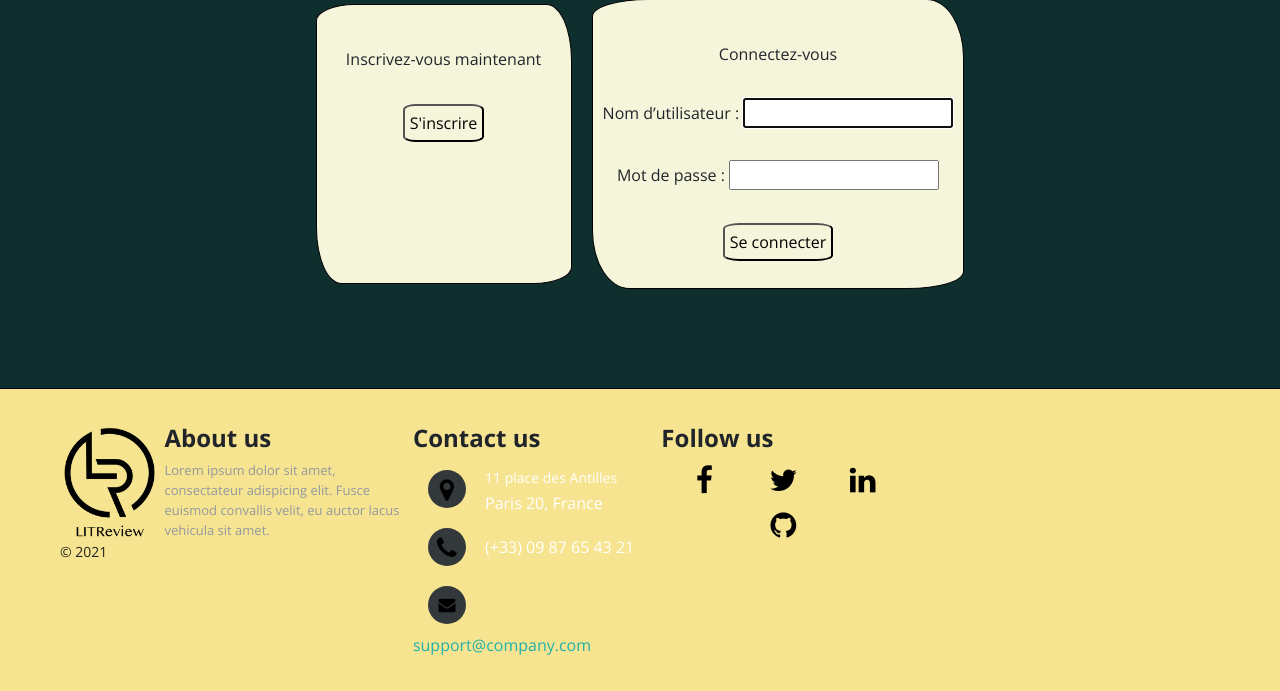
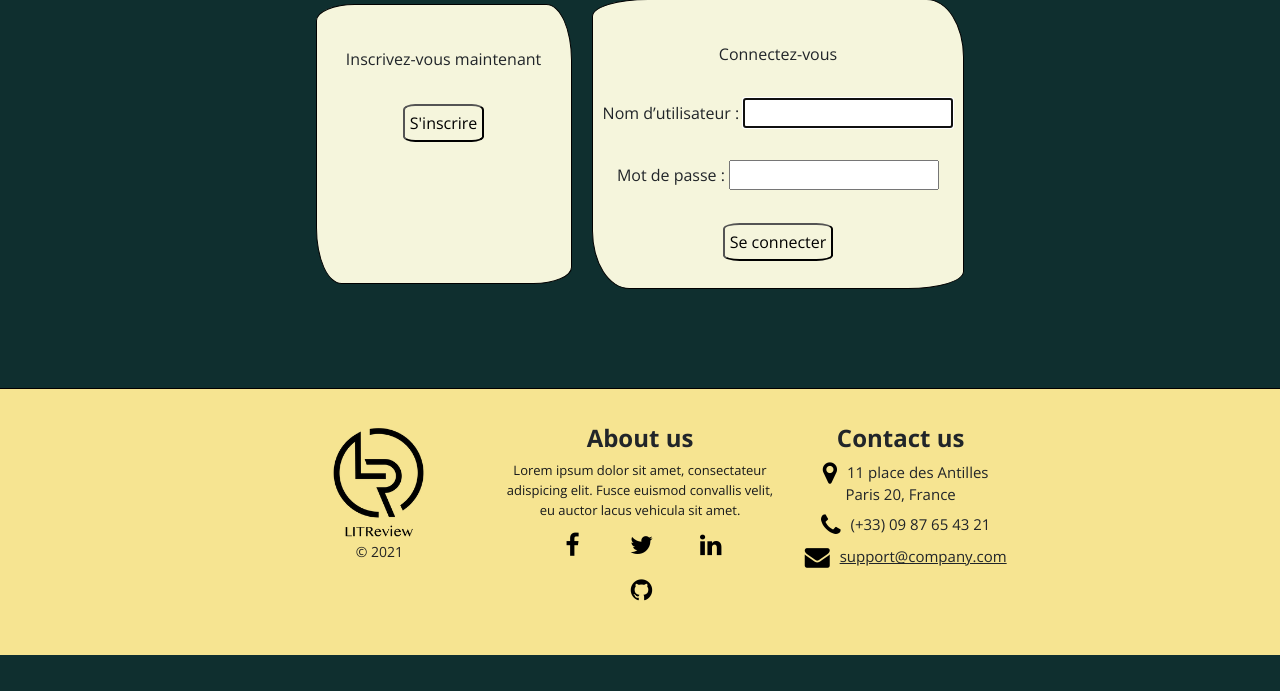
Before and after one commit to mjeammet/DAPY-P9_LITReview, a Django app: page / in a window 1280 px wide. Shown: the part 170-861 px from the top of the page. After the commit the page ends 825 px from the top, so only its background shows below. Run offline with Django 3.2, Linux system fonts and the light colour scheme; some libraries are stand-ins or nearby versions.

Commit message:
fixing footer

```diff
--- a/static/css/footer.css
+++ b/static/css/footer.css
@@ -10,7 +10,7 @@
 	box-shadow: 0 1px 1px 0 rgba(0, 0, 0, 0.12);
 	box-sizing: border-box;
 	width: 100%;
-	text-align: left;
+	text-align: center;
 	font: bold 16px sans-serif;
 	padding: 35px 30px;
 }
@@ -25,8 +25,7 @@
 /* Footer left */
 
 .footer-distributed .footer-left{
-	/* width: 20%; */
-	margin-left: 30px;
+	width: 20%;
 }
 
 /* The company logo */
@@ -45,7 +44,7 @@
 
 .footer-distributed .footer-links{
 	color: black;
-	margin: 20px 0 12px;
+	margin: 15px 0 12px;
 	padding: 0;
 }
 
@@ -67,11 +66,11 @@
 /* Footer Center */
 
 .footer-distributed .footer-center{
-	width: 20%;
+	width: 22%;
 }
 
 .footer-distributed .footer-center i{
-	background-color:  #33383b;
+	/* background-color:  #33383b; */
 	color: black;
 	font-size: 25px;
 	width: 38px;
@@ -79,7 +78,6 @@
 	border-radius: 50%;
 	text-align: center;
 	line-height: 42px;
-	margin: 10px 15px;
 	vertical-align: middle;
 }
 
@@ -91,21 +89,11 @@
 .footer-distributed .footer-center p{
 	display: inline-block;
 	color: #ffffff;
-  font-weight:400;
+  	font-weight: normal;
 	vertical-align: middle;
 	margin:0;
-}
-
-.footer-distributed .footer-center p span{
-	display:block;
-	font-weight: normal;
-	font-size:14px;
+	font-size: 20px;
 	line-height:2;
-}
-
-.footer-distributed .footer-center p a{
-	color:  lightseagreen;
-	text-decoration: none;;
 }
 
 .footer-distributed .footer-links a:before {
@@ -128,9 +116,28 @@
 	width: 20%;
 }
 
+.footer-distributed .footer-right p{
+	margin: 10px 5px;
+	font-weight: normal;
+	font-size: 15px;
+}
+
+.footer-distributed .footer-right i{
+	/* background-color:  #33383b; */
+	color: black;
+	font-size: 25px;
+	border-radius: 50%;
+	text-align: right;
+	line-height: 0.8;
+	margin: 0px 10px;
+	vertical-align: middle;
+}
+
+
+
 .footer-distributed .footer-company-about{
 	line-height: 20px;
-	color:  #92999f;
+	color:  #17191b;
 	font-size: 13px;
 	font-weight: normal;
 	margin: 0;
@@ -156,12 +163,11 @@
 	cursor: pointer;
 	/* background-color:  #33383b; */
 	border-radius: 2px;
-
 	font-size: 30px;
 	color: black;
 	text-align: center;
 	line-height: 35px;
-	margin: 5px 20px;
+	margin: 5px 15px;
 }
 
 /* If you don't want the footer to be responsive, remove these media queries */
--- a/templates/includes/footer.html
+++ b/templates/includes/footer.html
@@ -10,26 +10,6 @@
         <span class="footer-company-about">
             Lorem ipsum dolor sit amet, consectateur adispicing elit. Fusce euismod convallis velit, eu auctor lacus vehicula sit amet.
         </span>
-        </div>
-
-        <div class="footer-center">
-            <h4>Contact us</h4>
-            <div>
-                <i class="fa fa-map-marker"></i>
-                <p><span>11 place des Antilles</span>
-                    Paris 20, France</p>
-            </div>
-            <div>
-                <i class="fa fa-phone"></i>
-                <p>(+33) 09 87 65 43 21</p>
-            </div>
-            <div>
-                <i class="fa fa-envelope"></i>
-                <p><a href="mailto:support@company.com">support@company.com</a></p>
-            </div>
-        </div>
-        <div class="footer-right">
-            <h4>Follow us</h4>
         <div class="footer-icons">
             <a href="#"><i class="fa fa-facebook"></i></a>
             <a href="#"><i class="fa fa-twitter"></i></a>
@@ -38,4 +18,11 @@
         </div>
     </div>
 
+    <div class="footer-right">
+        <h4>Contact us</h4>
+        <p><i class="fa fa-map-marker"></i>11 place des Antilles<br>
+                Paris 20, France</p>
+        <p><i class="fa fa-phone"></i>(+33) 09 87 65 43 21</p>
+        <p><i class="fa fa-envelope"></i><a href="mailto:support@company.com">support@company.com</a></p>
+    </div>
 </footer>
```
Also changed, not shown: db.sqlite3, media/images/3779423_L49r7BB_UL3uJCf.jpg (added), media/images/c8efe3f2778f00cb51a3c6494374eaab.jpg_6jSrLco.jpg (added), media/images/geeksingers_concertP7.png (added), media/images/geeksingers_concertP7_10WmqNU.png (added), media/images/twins-shining-now-1024x535.jpg (added), static/assets/icons/home.png (deleted). Lines whose indentation alone changed are shown as unchanged.
